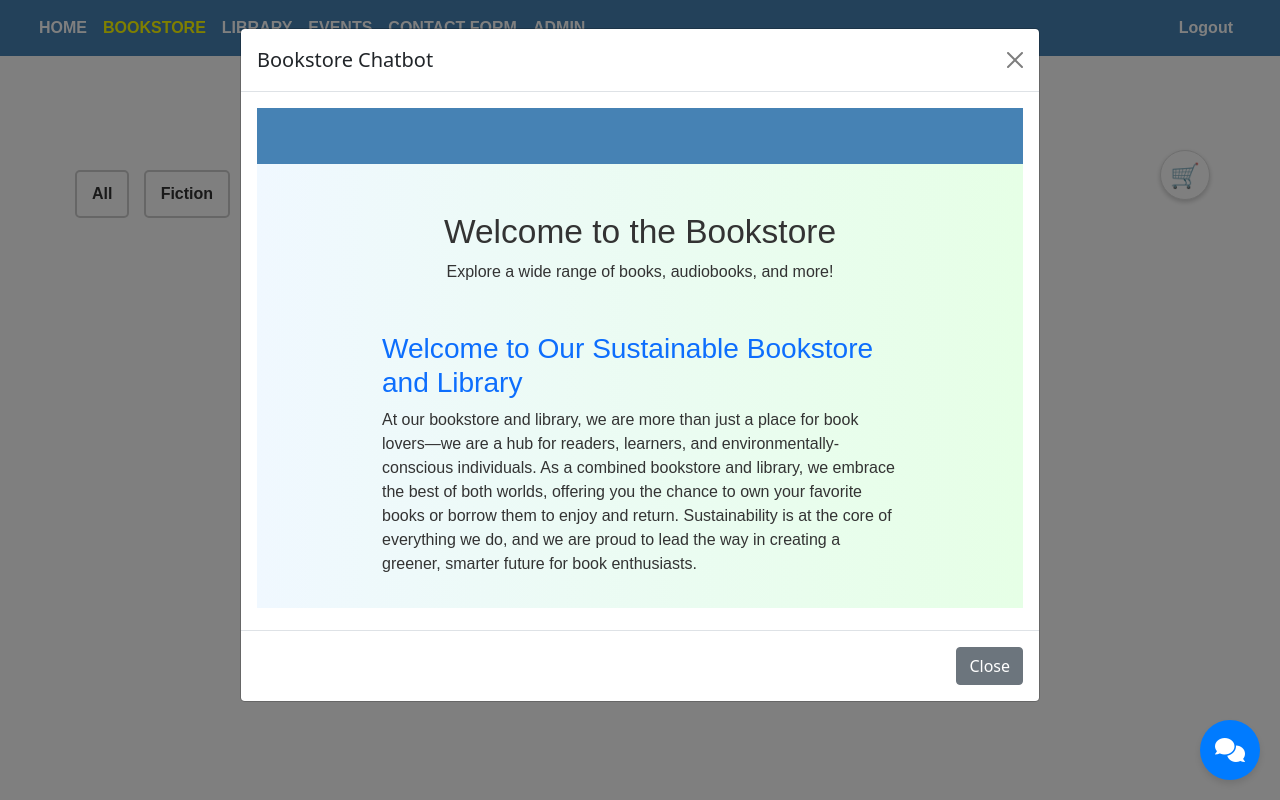
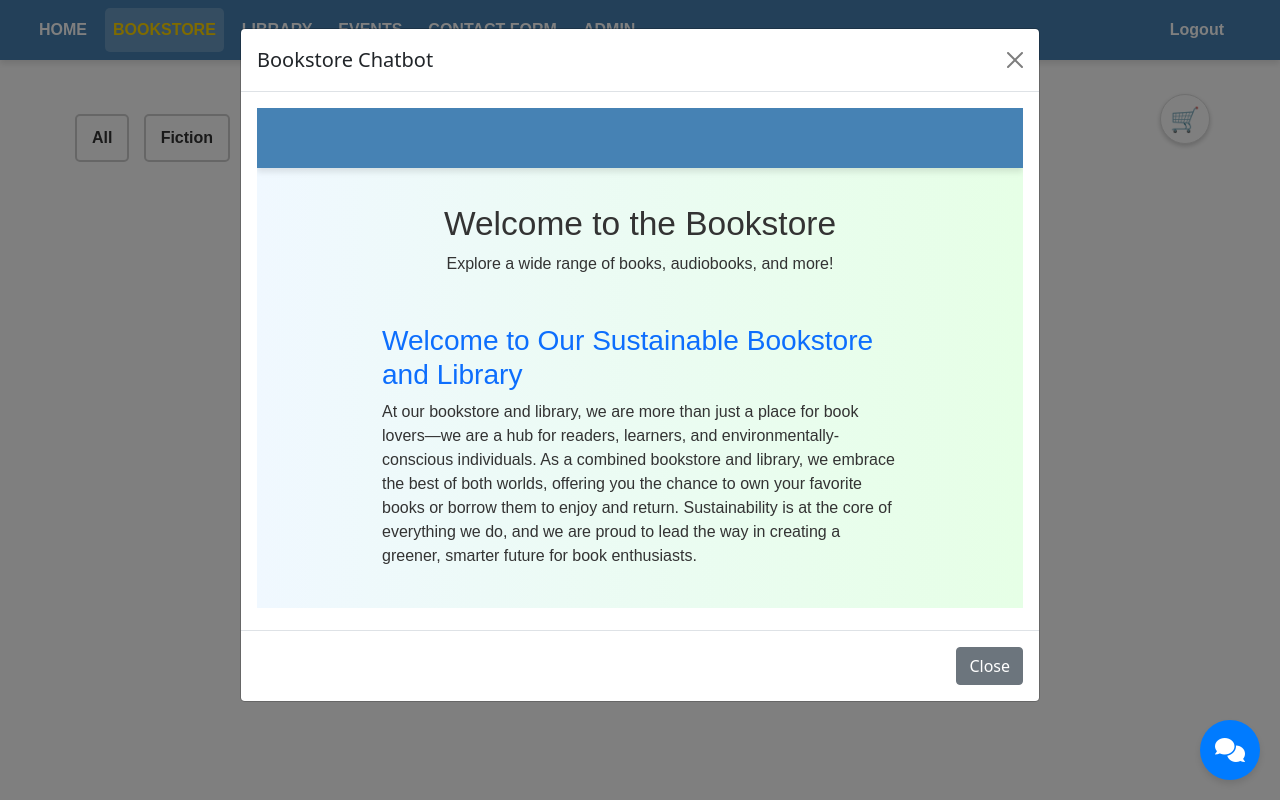
Before and after one commit to Shadtrix/Bookatti_V2, a Flask app: page /bookstore in a window 1280 px wide, after a click that opens the changed part. Run offline with Flask 3, Linux system fonts and the light colour scheme; the visitor is signed in with stand-in values (Sample User, id 1); some libraries are stand-ins or nearby versions.

Commit message:
css update the second

```diff
--- a/templates/admin_contacts.html
+++ b/templates/admin_contacts.html
@@ -45,6 +45,8 @@
 }
 
 </style>
+<br>
+<br>
 <head>
     <meta charset="UTF-8">
     <meta name="viewport" content="width=device-width, initial-scale=1.0">
--- a/templates/audiobooks.html
+++ b/templates/audiobooks.html
@@ -54,7 +54,8 @@
     margin-top: 20px;
 }
 </style>
-
+<br>
+<br>
 <div class="container">
     <h1 class="page-title">Audiobooks</h1>
     <p style="text-align: center;">Discover a wide variety of audiobooks available for streaming.</p>
--- a/templates/basebs.html
+++ b/templates/basebs.html
@@ -17,28 +17,62 @@
         }
 
         /* NAVBAR */
+        .navbar, .navbar .nav-link,
+        .header, .header h1, .header p,
+        .book, .book h3, .book p, .book .isbn,
+        .filters button {
+            font-family: var(--font-family) !important;
+        }
         .navbar {
-            background-color: #4682B4;
-            font-family: Arial, sans-serif;
-            padding-left: 16px
-            padding-right: 16px
+            position: fixed;
+            top: 0;
+            left: 0;
+            width: 100%;
+            height: 60px;
+            min-height: 60px;
+            z-index: 1050;
+            background-color: #4682B4 !important;
+            padding: 10px 20px;
+            box-shadow: 0px 4px 6px rgba(0, 0, 0, 0.1);
+            display: flex;
+            align-items: center;
         }
+
 
         .navbar .nav-link {
             font-size: 16px;
             color: white !important;
             font-weight: bold;
+            padding: 10px 15px;
+            transition: color 0.3s ease, background-color 0.3s ease;
+            white-space: nowrap;
+            display: flex;
+            align-items: center;
+            height: 100%;
+            margin-right: 10px;
+        }
+        .navbar .nav-link.active,
+        .navbar .nav-link:hover {
+            color: #FFD700 !important;
+            background-color: rgba(255, 255, 255, 0.2);
+            border-radius: 5px;
         }
 
-        .navbar .nav-link.active {
-            color: yellow !important;
-            font-size: 16px;
-            font-weight: bold;
+        .navbar-toggler {
+            height: 40px;
+            border: none;
+            outline: none;
+            background-color: transparent;
+        }
+        .navbar-toggler:focus {
+            box-shadow: none;
         }
 
-        .navbar .nav-link:hover {
-            color: #FFD700 !important;
+        .navbar-nav {
+            display: flex;
+            align-items: center;
         }
+
 
         /* CHATBOT */
         .chatbot-button {
--- a/templates/basehome.html
+++ b/templates/basehome.html
@@ -7,29 +7,62 @@
     <link href="https://cdnjs.cloudflare.com/ajax/libs/font-awesome/6.0.0-beta3/css/all.min.css" rel="stylesheet">
     <style>
         /* Default navbar styles */
+        .navbar, .navbar .nav-link,
+        .header, .header h1, .header p,
+        .book, .book h3, .book p, .book .isbn,
+        .filters button {
+            font-family: var(--font-family) !important;
+        }
         .navbar {
-            background-color: #4682B4; /* Steel blue */
-            font-family: Arial, sans-serif;
+            position: fixed;
+            top: 0;
+            left: 0;
+            width: 100%;
+            height: 60px;
+            min-height: 60px;
+            z-index: 1050;
+            background-color: #4682B4 !important;
+            padding: 10px 20px;
+            box-shadow: 0px 4px 6px rgba(0, 0, 0, 0.1);
+            display: flex;
+            align-items: center;
         }
 
-        /* Link styles */
+
         .navbar .nav-link {
             font-size: 16px;
             color: white !important;
             font-weight: bold;
+            padding: 10px 15px;
+            transition: color 0.3s ease, background-color 0.3s ease;
+            white-space: nowrap;
+            display: flex;
+            align-items: center;
+            height: 100%;
+            margin-right: 10px;
+        }
+        .navbar .nav-link.active,
+        .navbar .nav-link:hover {
+            color: #FFD700 !important;
+            background-color: rgba(255, 255, 255, 0.2);
+            border-radius: 5px;
         }
 
-        /* Active tab styles */
-        .navbar .nav-link.active {
-            color: yellow !important; /* Yellow for active tab */
-            font-size: 16px;
-            font-weight: bold;
+        .navbar-toggler {
+            height: 40px;
+            border: none;
+            outline: none;
+            background-color: transparent;
+        }
+        .navbar-toggler:focus {
+            box-shadow: none;
         }
 
-        /* Hover styles */
-        .navbar .nav-link:hover {
-            color: #FFD700 !important; /* Gold color on hover */
+        .navbar-nav {
+            display: flex;
+            align-items: center;
         }
+
 
         /* Chatbot button styles */
         .chatbot-button {
--- a/templates/baselib.html
+++ b/templates/baselib.html
@@ -42,6 +42,7 @@
             display: flex;
             align-items: center;
             height: 100%;
+            margin-right: 10px;
         }
         .navbar .nav-link.active,
         .navbar .nav-link:hover {
--- a/templates/bookstore_management.html
+++ b/templates/bookstore_management.html
@@ -232,6 +232,8 @@
 
 </style>
 
+<br>
+<br>
 
 <div class="container">
     <h1 class="page-title">Bookstore Book Management</h1>
--- a/templates/contact.html
+++ b/templates/contact.html
@@ -5,6 +5,8 @@
 {% endblock %}
 
 {% block content %}
+<br>
+<br>
 <head>
     <meta charset="UTF-8">
     <meta http-equiv="X-UA-Compatible" content="IE=edge">
--- a/templates/events.html
+++ b/templates/events.html
@@ -130,7 +130,8 @@
             align-items: center;
         }
     </style>
-
+<br>
+<br>
 <div class="container">
     <h1 class="page-title">Events</h1>
     <div class="grid-container">
--- a/templates/home.html
+++ b/templates/home.html
@@ -5,6 +5,8 @@
 {% endblock %}
 
 {% block content %}
+<br>
+<br>
 <div class="container text-center mt-5">
     <h1>Welcome to the Bookstore</h1>
     <p>Explore a wide range of books, audiobooks, and more!</p>
```
Also changed, not shown: templates/admin.html (+21 -11 lines).
